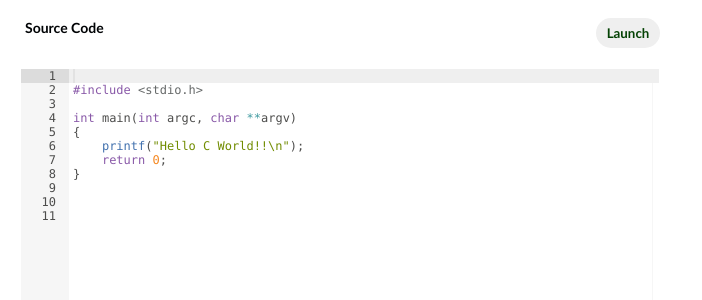
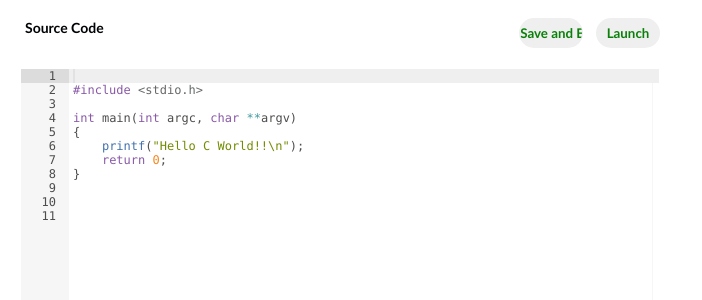
Before and after one commit to GordonChen19/CodeLab-Source-Code, a Flask app: page /session/1/C in a window 1280 px wide. Shown: the part 96-396 px from the top of the page, without its empty margins (0-702 px from the left). Run offline with Flask 3, Linux system fonts and the light colour scheme; a user stored in the database is signed in.

Commit message:
new button

```diff
--- a/Website/static/css/editor.css
+++ b/Website/static/css/editor.css
@@ -37,7 +37,7 @@ form{
 
 #launch-button {
   border: 1px solid rgba(4, 66, 4, 0);
-  color: rgb(4, 66, 4);
+  color: rgb(10, 128, 10);
   border-radius: 20px;
   height: 30px;
   width:10%;
@@ -45,7 +45,7 @@ form{
 }
 
 #launch-button:hover{
-  background-color: rgb(4, 66, 4);
+  background-color: rgb(10, 128, 10);
   color: #f1f1f1;
   cursor: pointer;
 }
@@ -319,3 +319,17 @@ header{
 .message * {
   margin: 0px;
 }
+
+#save-button {
+  border: 1px solid rgba(4, 66, 4, 0);
+  color: rgb(10, 128, 10);
+  border-radius: 20px;
+  height: 30px;
+  width:10%;
+  right:12%;
+}
+
+#save-button:hover {
+  border: 2px solid rgb(10, 128, 10);
+  cursor: pointer;
+}
--- a/Website/templates/code_editor.html
+++ b/Website/templates/code_editor.html
@@ -31,7 +31,7 @@
                     <div id="title-code" class="head-section">
                     Source Code
                     </div>
-
+                    <input id="save-button" class="head-section" type="submit" value="Save and Exit" name='save-button'/>
                     <input id="launch-button" class="head-section" type="submit" value="Launch" name='launch-button'   />
 
 
```
Also changed, not shown: running/a.py (line endings or trailing spaces).
